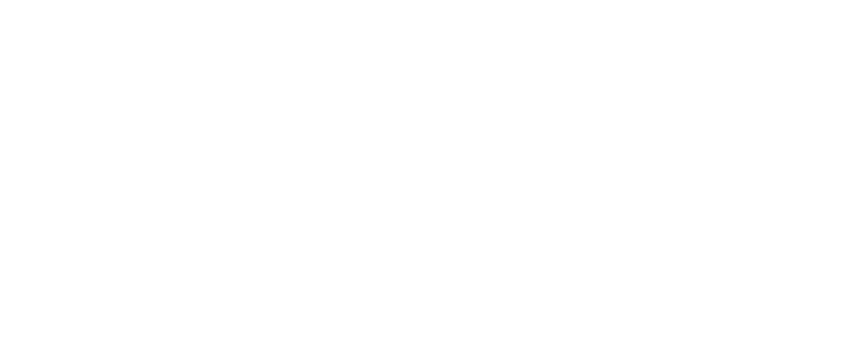
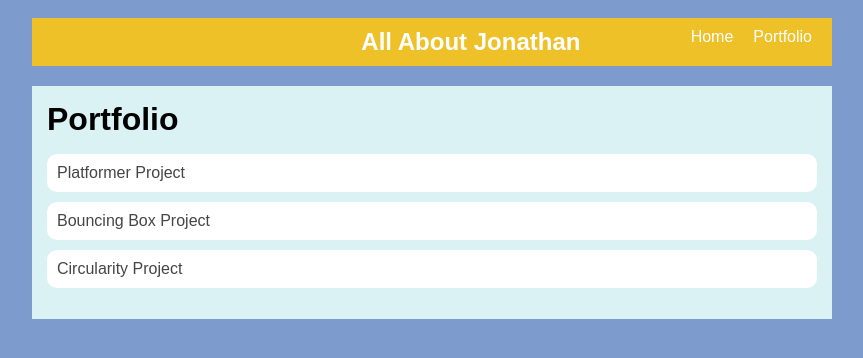
Before and after one commit to jnorthup1748612-collab/jnorthup1748612-collab.github.io, a plain HTML site: page portfolio.html in a window 1280 px wide. Shown: the whole page, without its empty margins (208-1071 px from the left). Drawn offline with Linux system fonts and the light colour scheme.

Commit message:
Finished Site

```diff
--- a/portfolio.html
+++ b/portfolio.html
@@ -0,0 +1,42 @@
+<!DOCTYPE html>
+<html>
+<head>
+<title>Amazing Website</title> <link rel="stylesheet" href="style.css" />
+
+</head>
+
+
+<body>
+<body>
+<!-- All content goes here -->
+<div id="all-contents">
+<nav>
+<h1></h1><h1>All About Jonathan</h1>
+<ul id="nav-ul">
+<li class="nav-li">
+<a href="index.html">Home</a>
+</li>
+<li class="nav-li">
+<a href="portfolio.html">Portfolio</a>
+</li>
+</ul>
+</nav>
+
+<main>
+<div class="content">
+<h1>Portfolio</h1>
+<ul id="portfolio">
+<li>
+<a href="fsd-projects/platformer/">Platformer Project</a>
+</li>
+<li>
+<a href="fsd-projects/bouncing-box/">Bouncing Box Project</a>
+</li>
+<li>
+<a href="fsd-projects/circularity/">Circularity Project</a>
+</li>
+</ul>
+</main>
+</div>
+</body>
+</html>
--- a/style.css
+++ b/style.css
@@ -86,3 +86,32 @@ margin-top: 20px;
 h2, h3 {
 margin: 0px;
 }
+/* Portfolio styles */
+.content h1 {
+color: black;
+}
+
+
+#portfolio {
+list-style-type: none;
+padding-left: 0;
+}
+
+
+#portfolio li {
+background: #fff;
+padding: 10px;
+border-radius: 10px;
+margin-bottom: 10px;
+}
+
+
+#portfolio li:hover {
+background: #eee;
+}
+
+
+#portfolio a {
+text-decoration: none;
+color: #454545;
+}
```
Also changed, not shown: index.html (indentation only).
